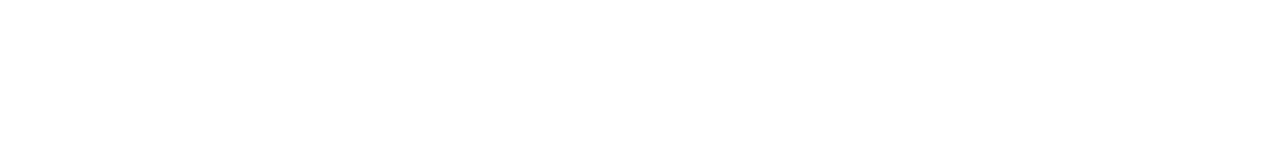
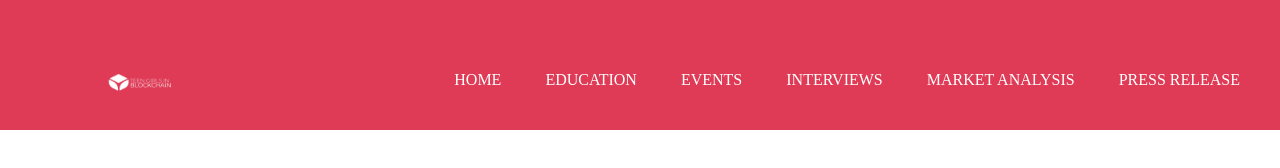
Before and after one commit to ashrafolarinoye/teen-girls-in-blockchain, a plain HTML site: page index.html in a window 1280 px wide. Drawn offline with Linux system fonts and the light colour scheme.

Commit message:
nav logo

```diff
--- a/index.html
+++ b/index.html
@@ -4,10 +4,28 @@
     <meta http-equiv="X-UA-Compatible" content="IE=edge">
     <meta name="viewport" content="width=device-width, initial-scale=1.0">
     <link rel="shortcut icon" href="images/logo.jpg" type="image/x-icon">
+    <link rel="stylesheet" href="styles.css">
     <title>Teen Girls in Blockchain</title>
 </head>
 <body>
+    <nav class="nav">
+        <img src="images/logopng.png" alt="logo" width="100vw">
 
+        <div class="hamburger">
+            <span class="line"></span>
+            <span class="line"></span>
+            <span class="line"></span>
+        </div>
+
+        <div class="nav__link hide">
+            <a href="#">HOME</a>
+            <a href="#">EDUCATION</a>
+            <a href="#">EVENTS</a>
+            <a href="#">INTERVIEWS</a>
+            <a href="#">MARKET ANALYSIS</a>
+            <a href="#">PRESS RELEASE</a>
+        </div>
+    </nav>
 
 </body>
 </html>
--- a/styles.css
+++ b/styles.css
@@ -0,0 +1,72 @@
+body{
+    margin: 0px;
+    padding: 0px;
+  }
+  .nav {
+    display: flex;
+    padding-top: 30px;
+    background-color: #df3b56;
+    justify-content: space-between;
+    align-items: center;
+    }
+    .hamburger {
+      padding-right: 20px;
+      cursor: pointer;
+    }
+    .hamburger .line {
+      display: block;
+      width: 30px;
+      height: 2px;
+      margin-bottom: 10px;
+      background-color: #ffffff;
+    }
+    .nav__link {
+      z-index: 1;
+      position: fixed;
+      text-align: center;
+      width: 80%;
+      height: 100%;
+      top: 15.7vh;
+      left: 30%;
+      background-color: rgb(0, 0, 0);
+    }
+    .nav__link a {
+      color: white;
+      text-decoration: none;
+      display: block;
+      font-family: 'Poppins';
+      text-align: center;
+      padding: 20px 0 25px;
+    }
+    .nav__link a:hover {
+     color: #ffffff;
+     border-bottom: 1px solid #ffffff;
+     display: inline-block;
+     font-size: small;
+     transition: 0.5s;
+    }
+    .hide {
+      display: none;
+    }
+
+    @media screen and (min-width: 600px)
+    {
+        .nav img{
+            margin-left: 7vw;
+          }
+          .nav__link {
+            position: sticky;
+            display: block;
+            position: static;
+            width: auto;
+            margin-right: 20px;
+            background: none;
+          }
+          .nav__link a {
+            display: inline-block;
+            padding: 15px 20px;
+          }
+          .hamburger {
+            display: none;
+          }
+    }
```
Also changed, not shown: images/logopng.png (added).
